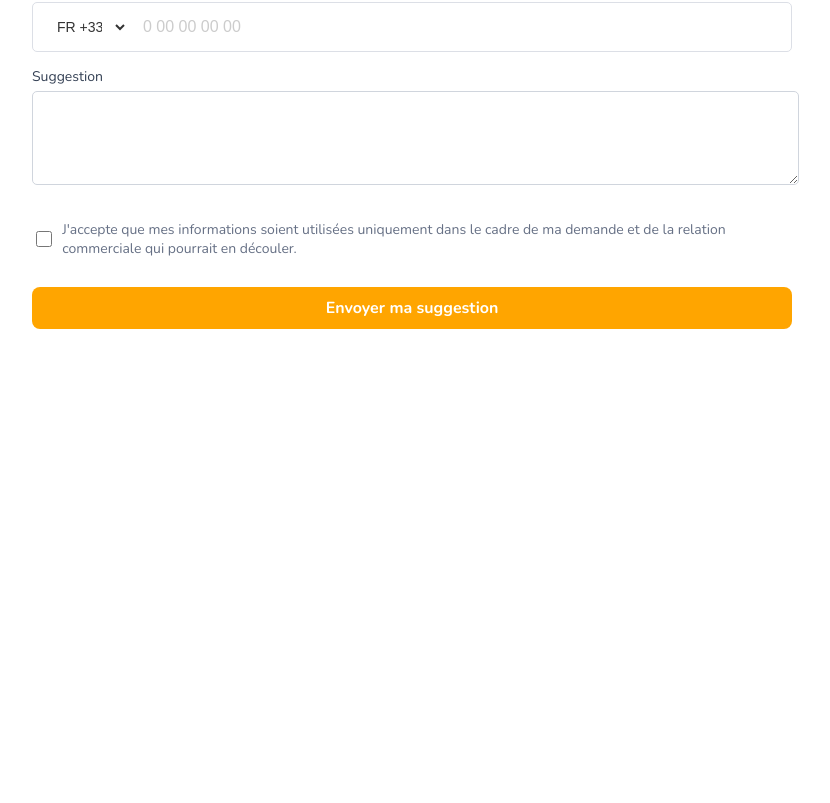
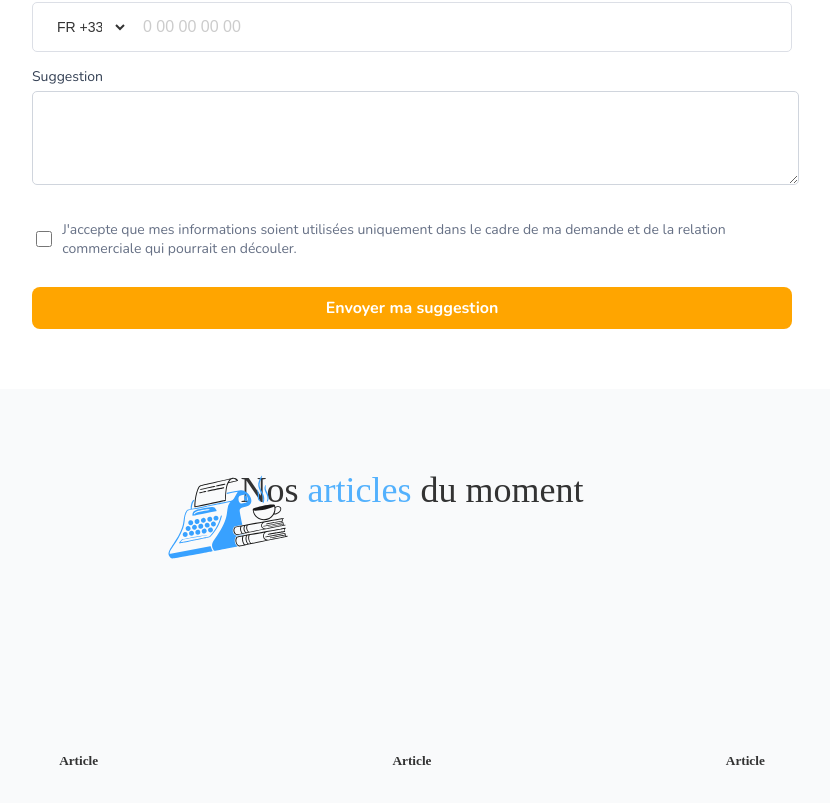
Before and after one commit to TVanmeerhaeghe/Helpizy-frontend, a Vue app: page / in a window 1280 px wide. Shown: the part 3686-4489 px from the top of the page, without its empty margins (228-1058 px from the left). Before the commit the page ends 4015 px from the top, so only its background shows below. Built offline with nearby package versions, Linux system fonts and the light colour scheme; a web font is replaced by a local one.

Commit message:
feat : added article bloc

```diff
--- /dev/null
+++ b/src/components/Article.vue
@@ -0,0 +1,29 @@
+<template>
+    <section class="article ">
+        <div>
+            <h5>Article</h5>
+        </div>
+        <div>
+            <h5>Article</h5>
+        </div>
+        <div>
+            <h5>Article</h5>
+        </div>
+    </section>
+</template>
+
+<script>
+export default {
+    name: 'AppArticle',
+};
+</script>
+
+<style scoped>
+.article {
+    height: 500px;
+    width: 1000px;
+    display: flex;
+    align-items: center;
+    justify-content: space-around;
+}
+</style>
--- /dev/null
+++ b/src/features/ArticlesView.vue
@@ -0,0 +1,42 @@
+<template>
+    <section class="articles">
+        <div class="articles-title">
+            <img src="../assets/home/work-in-progress-2--work-work-in-progress.svg" alt="picto work in progress">
+            <h4>Nos <span class="title-blue">articles</span> du moment</h4>
+        </div>
+        <AppArticle />
+    </section>
+</template>
+
+<script>
+import AppArticle from '@/components/Article.vue';
+
+export default {
+    name: 'ArticleView',
+    components: {
+        AppArticle
+    },
+};
+</script>
+
+<style scoped>
+.articles {
+    background-color: #f9fafb;
+    margin-top: 60px;
+    padding: 80px 0;
+    display: flex;
+    flex-direction: column;
+    justify-content: center;
+    align-items: center;
+}
+
+.articles h4 {
+    font-size: 36px;
+    font-weight: 500;
+}
+
+.articles-title img {
+    position: absolute;
+    left: 30%;
+}
+</style>
--- a/src/views/HomePage.vue
+++ b/src/views/HomePage.vue
@@ -3,10 +3,7 @@
     <HeroBanner />
     <section class="explication">
       <div>
-        <img
-          src="../assets/home/meditation-yoga.svg"
-          alt="illustration méditation"
-        />
+        <img src="../assets/home/meditation-yoga.svg" alt="illustration méditation" />
       </div>
       <div class="texte-explication">
         <p class="title-blue title-bold">Simplifiez votre vie quotidienne</p>
@@ -33,10 +30,7 @@
           </h3>
         </div>
         <div class="explication-two-item">
-          <img
-            src="../assets/home/Investing_Hourglass.svg"
-            alt="Picto Sablier"
-          />
+          <img src="../assets/home/Investing_Hourglass.svg" alt="Picto Sablier" />
           <h3 class="font-20">Gagne du temps précieux</h3>
         </div>
         <div class="explication-two-item">
@@ -95,6 +89,7 @@
       </div>
       <AppForm />
     </section>
+    <ArticlesView />
   </div>
 </template>
 
@@ -102,6 +97,7 @@
 import HeroBanner from '@/features/HeroBanner.vue';
 import AppCategories from '@/components/Categories.vue';
 import AppForm from '@/components/Form.vue';
+import ArticlesView from '@/features/ArticlesView.vue';
 
 export default {
   name: 'HomePage',
@@ -109,6 +105,7 @@ export default {
     HeroBanner,
     AppCategories,
     AppForm,
+    ArticlesView
   },
 };
 </script>
```
Also changed, not shown: src/assets/home/work-in-progress-2--work-work-in-progress.svg (added).
